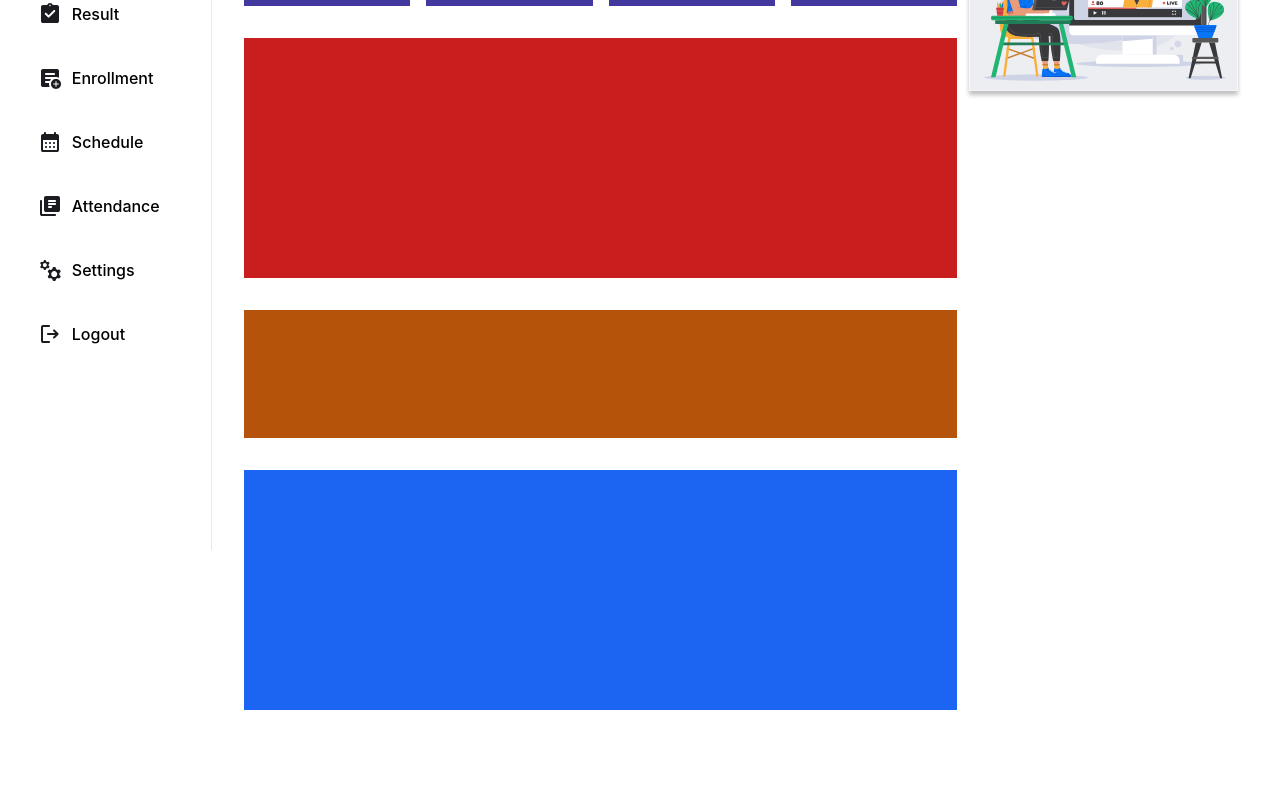
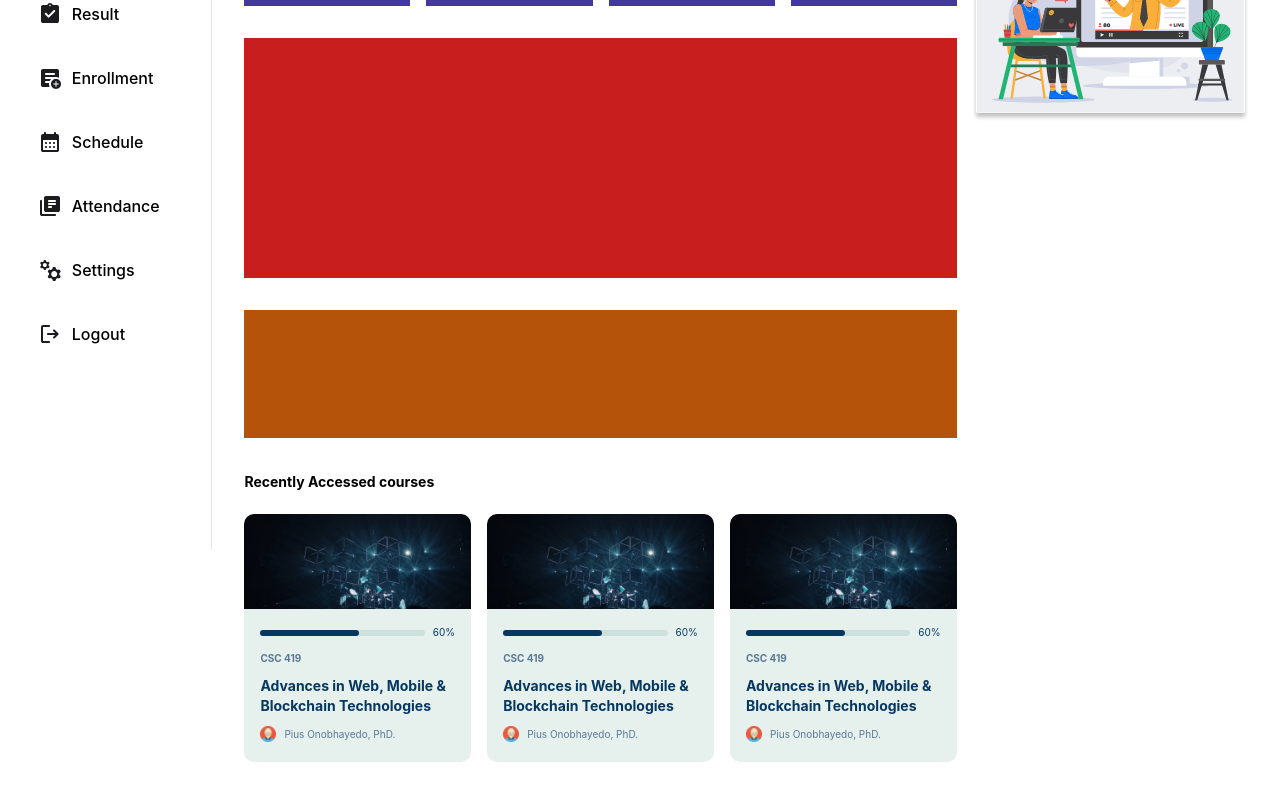
Before and after one commit to SILMS-Project/silms-nest-react, a React (Vite) app in the folder apps/silms-frontend/: page /student-dashboard in a window 1280 px wide. Shown: the part 250-1050 px from the top of the page. Before the commit the page ends 1000 px from the top, so only its background shows below. Built offline with nearby package versions, Linux system fonts and the light colour scheme.

Commit message:
Implemented Recently Accessed Courses Designs

```diff
--- a/apps/silms-frontend/src/components/ProgressPieChart.tsx
+++ /dev/null
@@ -1,103 +0,0 @@
-import { useEffect } from 'react';
-import ApexCharts from 'react-apexcharts';
-
-const ProgressPieChart = () => {
-  useEffect(() => {
-    const getChartOptions = () => {
-      return {
-        series: [35.1, 23.5, 2.4, 5.4],
-        colors: ["#1C64F2", "#16BDCA", "#FDBA8C", "#E74694"],
-        chart: {
-          height: 320,
-          type: "donut",
-        },
-        plotOptions: {
-          pie: {
-            donut: {
-              labels: {
-                show: true,
-                name: {
-                  show: true,
-                  fontFamily: "Inter, sans-serif",
-                  offsetY: 20,
-                },
-                total: {
-                  showAlways: true,
-                  show: true,
-                  label: "Unique visitors",
-                  fontFamily: "Inter, sans-serif",
-                  formatter: function (w:any) {
-                    const sum = w.globals.seriesTotals.reduce((a:any, b:any) => {
-                      return a + b
-                    }, 0)
-                    return `${sum}k`
-                  },
-                },
-                value: {
-                  show: true,
-                  fontFamily: "Inter, sans-serif",
-                  offsetY: -20,
-                  formatter: function (value:any) {
-                    return value + "k"
-                  },
-                },
-              },
-              size: "80%",
-            },
-          },
-        },
-        grid: {
-          padding: {
-            top: -2,
-          },
-        },
-        labels: ["Direct", "Sponsor", "Affiliate", "Email marketing"],
-        dataLabels: {
-          enabled: false,
-        },
-        legend: {
-          position: "bottom",
-          fontFamily: "Inter, sans-serif",
-        },
-      }
-    }
-
-    if (document.getElementById("donut-chart") && typeof ApexCharts !== 'undefined') {
-      const chart = new ApexCharts(document.getElementById("donut-chart"), getChartOptions());
-      chart.render();
-
-      const checkboxes = document.querySelectorAll('#devices input[type="checkbox"]');
-
-      function handleCheckboxChange(event:any, chart:any) {
-        const checkbox = event.target;
-        if (checkbox.checked) {
-          switch (checkbox.value) {
-            case 'desktop':
-              chart.updateSeries([15.1, 22.5, 4.4, 8.4]);
-              break;
-            case 'tablet':
-              chart.updateSeries([25.1, 26.5, 1.4, 3.4]);
-              break;
-            case 'mobile':
-              chart.updateSeries([45.1, 27.5, 8.4, 2.4]);
-              break;
-            default:
-              chart.updateSeries([55.1, 28.5, 1.4, 5.4]);
-          }
-        } else {
-          chart.updateSeries([35.1, 23.5, 2.4, 5.4]);
-        }
-      }
-
-      checkboxes.forEach((checkbox) => {
-        checkbox.addEventListener('change', (event) => handleCheckboxChange(event, chart));
-      });
-    }
-  }, []);
-
-  return (
-    <div className="py-6" id="donut-chart"></div>
-  );
-}
-
-export default ProgressPieChart;
--- a/apps/silms-frontend/src/pages/Users/Student/StudentDashboard.tsx
+++ b/apps/silms-frontend/src/pages/Users/Student/StudentDashboard.tsx
@@ -31,28 +31,70 @@ const StudentDashboard = () => {
                 {/* //TODO: Implement student dashboard upcoming assessments designs*/}
               </div>
 
-              <div className="h-60 bg-blue-600">
-                {/* //TODO: Implement student dashboard recently accessed courses designs*/}
+              <div className="flex flex-col gap-5">
+                <div>
+                  <p className="text-black text-[0.875rem] font-bold">
+                    Recently Accessed courses
+                  </p>
+                </div>
+                <div className="grid lg:grid-cols-3 md:grid-cols-2 grid-cols-1  h-full gap-4">
+                  {[0, 1, 2].map((_, index) => (
+                    // <Link to={"/"}>
+                    <div
+                      key={index}
+                      className="bg-custom-secondary-3 rounded-[0.625rem] h-auto w-full"
+                    >
+                      <div className="flex flex-col h-full items-center">
+                        <img
+                          src="/assets/images/course-image1.png"
+                          className="w-full h-[7.0625rem] rounded-t-[0.625rem]"
+                        />
+
+                        <div className="flex flex-col h-full p-4 justify-between leading-normal">
+                          <div className="flex items-center">
+                            <div className="w-full bg-custom-secondary-2 rounded-full h-1.5 dark:bg-gray-700">
+                              <div
+                                className={`bg-custom-primary-1 h-1.5 w-[60%] rounded-full`}
+                              ></div>
+                            </div>
+                            <span className="ml-2 text-custom-primary-1 text-[0.625rem]">
+                              {60}%
+                            </span>
+                          </div>
+                          <p className="text-custom-primary-2 text-[0.625rem] font-bold">
+                            CSC 419
+                          </p>
+                          <p className="text-custom-primary-1 font-bold text-sm">
+                            Advances in Web, Mobile & Blockchain Technologies
+                          </p>
+                          <div className="flex gap-2 items-center">
+                            <img
+                              className="w-4 h-4"
+                              src="assets/images/profile-image.png"
+                            />
+                            <p className="text-custom-primary-2 text-[0.625rem]">
+                              Pius Onobhayedo, PhD.
+                            </p>
+                          </div>
+                        </div>
+                      </div>
+                    </div>
+                    // </Link>
+                  ))}
+                </div>
               </div>
             </div>
           </div>
-          <div className="col-span-2">
-            <div className="h-[30rem]">
-              <div className="h-[10rem]">
-                {/* //TODO: Implement student dashboard illustration designs*/}
-                <img
-                  src="/assets/icons/SILMS_DashB_Illustration.svg"
-                  alt="Dashboard Illustartion"
-                  style={{
-                    width: "281px",
-                    height: "187.333px",
-                    flexShrink: 0,
-                    position: "absolute",
-                    top: "162px",
-                    right: "36px",
-                  }}
-                />
-              </div>
+          <div className="col-span-2 h-[40rem]">
+            <div>
+              <img
+                src="/assets/icons/SILMS_DashB_Illustration.svg"
+                alt="Dashboard Illustartion"
+                className="w-full"
+              />
+            </div>
+            <div>
+              {" "}
               {/* //TODO: Implement student dashboard calendar designs*/}
             </div>
           </div>
```
Also changed, not shown: apps/silms-frontend/public/assets/images/course-image1.png (added).
